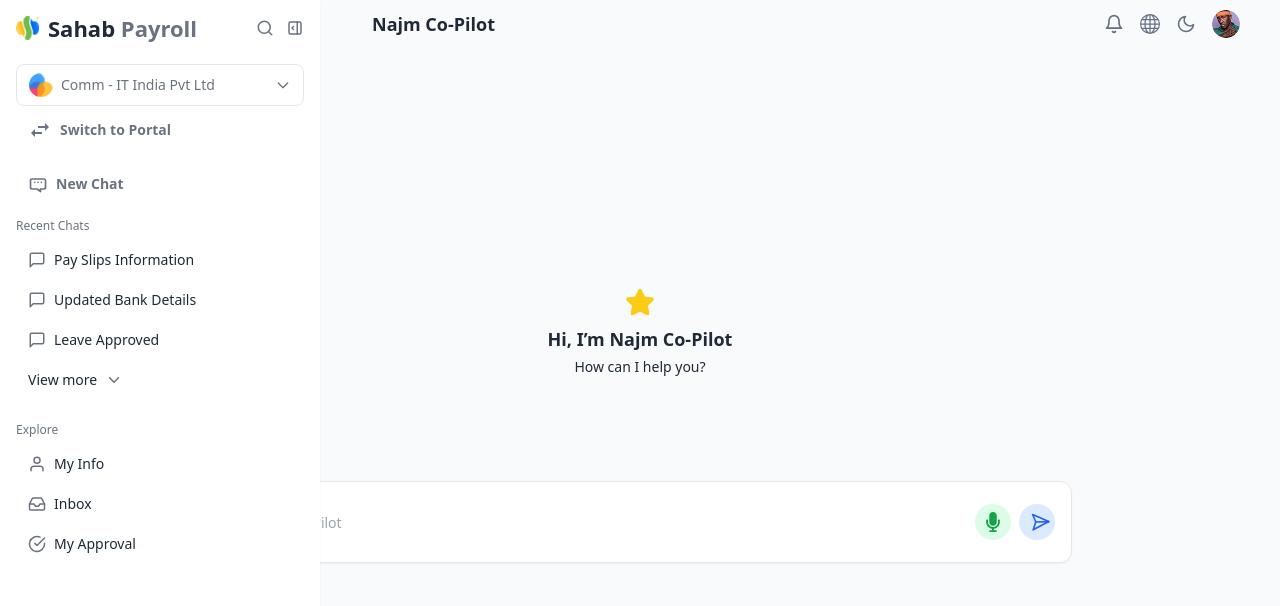
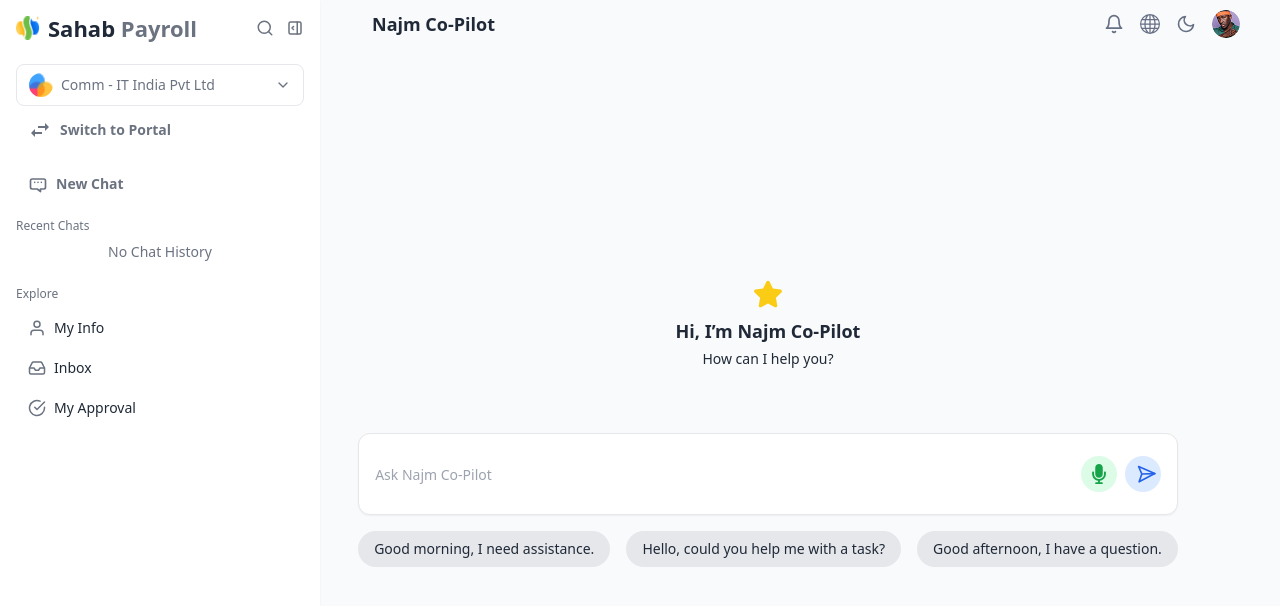
Before and after one commit to harishbade27/Chat-AI, a React (Create React App) app: page / in a window 1280 px wide. Both pictures are taken after a click on the button 25 px from the left and 25 px from the top of the page. Shown: the top 606 px of the page. Built offline with nearby package versions, Linux system fonts and the light colour scheme.

Commit message:
add new implemented

```diff
--- a/src/components/ChatInput.jsx
+++ b/src/components/ChatInput.jsx
@@ -1,19 +1,29 @@
 import React, { useState, useRef, useEffect } from "react";
 import ReactMarkdown from "react-markdown";
 import { FiSend } from "react-icons/fi";
-import { FaStar } from "react-icons/fa";
-import { FaMicrophone, FaMicrophoneSlash } from "react-icons/fa";
+import { FaStar, FaMicrophone, FaMicrophoneSlash, FaCopy } from "react-icons/fa";
 
-const ChatInput = ({ theme }) => {
-
-  const [input, setInput] = useState("");
-  const [messages, setMessages] = useState([]);
+const ChatInput = ({ theme, input, setInput, messages, setMessages, isSidebarOpen }) => {
   const [loading, setLoading] = useState(false);
   const [showIntro, setShowIntro] = useState(true);
   const [isListening, setIsListening] = useState(false);
+  const [copyToast, setCopyToast] = useState("");
+  const [aiTyping, setAiTyping] = useState("");
 
   const messagesEndRef = useRef(null);
   const recognitionRef = useRef(null);
+
+  const suggestions = [
+    "Good morning, I need assistance.",
+    "Hello, could you help me with a task?",
+    "Good afternoon, I have a question.",
+  ];
+
+  // Load from localStorage
+  useEffect(() => {
+    const storedMessages = JSON.parse(localStorage.getItem("chatHistory")) || [];
+    setMessages(storedMessages);
+  }, []);
 
   useEffect(() => {
     messagesEndRef.current?.scrollIntoView({ behavior: "smooth" });
@@ -51,73 +61,111 @@
     }
   };
 
-  const handleSend = async () => {
-    if (!input.trim()) return;
+  const handleSend = async (customInput) => {
+    const messageText = customInput || input;
+    if (!messageText.trim()) return;
 
-    const userMessage = { role: "user", content: input };
-    setMessages((prev) => [...prev, userMessage]);
+    const userMessage = {
+      id: Date.now(),
+      role: "user",
+      content: messageText,
+    };
+
     setInput("");
     setLoading(true);
     setShowIntro(false);
+    setAiTyping("");
+
+    // Add user message and store only user messages in localStorage
+    setMessages((prev) => {
+      const updatedMessages = [...prev, userMessage];
+      const userOnlyMessages = updatedMessages.filter((msg) => msg.role === "user");
+      localStorage.setItem("chatHistory", JSON.stringify(userOnlyMessages));
+      return updatedMessages;
+    });
 
     try {
-      const res = await fetch("https://openrouter.ai/api/v1/chat/completions", {
+      const res = await fetch(
+        "https://generativelanguage.googleapis.com/v1beta/models/gemini-1.5-flash:generateContent?key=AIzaSyDgirBU_2uaUzKgM1C7Qlyf9oQruiNd9Vk",
+        {
           method: "POST",
           headers: {
-          Authorization: "",
-          "HTTP-Referer": "https://najm-ai.netlify.app",
-          "X-Title": "najm-ai",
             "Content-Type": "application/json",
           },
           body: JSON.stringify({
-          model: "deepseek/deepseek-r1:free",
-          messages: [{ role: "user", content: input }],
+            contents: [
+              {
+                role: "user",
+                parts: [{ text: messageText }],
+              },
+            ],
           }),
-      });
+        }
+      );
 
       const data = await res.json();
-      const aiMessage = {
-        role: "ai",
-        content: data.choices?.[0]?.message?.content || "The server is busy at the moment. Please try again shortly 😊",
-      };
-      setMessages((prev) => [...prev, aiMessage]);
+      const aiText =
+        data.candidates?.[0]?.content?.parts?.[0]?.text ||
+        "The server is busy at the moment. Please try again shortly 😊";
+
+      // Simulate typing effect and add AI message only once
+      let i = 0;
+      setAiTyping("");
+      const typingInterval = setInterval(() => {
+        setAiTyping((prev) => prev + aiText[i]);
+        i++;
+        if (i === aiText.length) {
+          clearInterval(typingInterval);
+          setAiTyping("");
+          setMessages((prev) => [...prev, { role: "ai", content: aiText }]);
+        }
+      }, 50);
     } catch (error) {
       console.error("Error:", error);
       setMessages((prev) => [...prev, { role: "ai", content: "Something went wrong." }]);
+      setAiTyping("");
     } finally {
       setLoading(false);
     }
   };
 
+  const copyToClipboard = (text) => {
+    navigator.clipboard.writeText(text).then(
+      () => {
+        setCopyToast("Copied to clipboard!");
+        setTimeout(() => setCopyToast(""), 3000);
+      },
+      (err) => {
+        console.error("Error copying text: ", err);
+      }
+    );
+  };
+
   return (
-    <div className={`w-full max-w-4xl mx-auto mt-5 flex flex-col items-center px-4 ${theme.text}`}>
+    <div className={`transition-all duration-300 ease-in-out ${isSidebarOpen ? "md:ml-64" : "md:ml-0"}`}>
       {showIntro && (
-        <div className="flex flex-col items-center mb-20 w-full">
+        <div className="flex flex-col items-center mb-10 w-full">
           <FaStar className="text-yellow-400 text-3xl mb-2" />
-          <h2 className={`text-lg font-semibold text-center ${theme.text}`}>
-            Hi, I’m Najm Co-Pilot
-          </h2>
-          <p className={`text-sm mt-1 text-center ${theme.text}`}>
-            How can I help you?
-          </p>
+          <h2 className={`text-lg font-semibold text-center ${theme.text}`}>Hi, I’m Najm Co-Pilot</h2>
+          <p className={`text-sm mt-1 text-center ${theme.text}`}>How can I help you?</p>
         </div>
       )}
 
-      {/* Chat Messages */}
-      <div
-        className="w-full mb-6 max-h-[400px] overflow-y-auto pr-2 space-y-4 custom-scroll"
-        style={{ scrollbarWidth: "thin" }}
-      >
+      <div className="w-full mb-6 max-h-[400px] overflow-y-auto pr-2 space-y-4 custom-scroll" style={{ scrollbarWidth: "thin" }}>
         {messages.map((msg, index) => (
           <div key={index} className={`flex ${msg.role === "user" ? "justify-end" : "justify-start"}`}>
-            <div
-              className={`px-4 py-2 rounded-xl max-w-[75%] text-sm ${msg.role === "user"
-                ? "bg-blue-600 text-white"
-                : "bg-gray-100 dark:bg-gray-800 text-gray-800 dark:text-gray-100"
-                }`}
-            >
+            <div className={`px-4 py-2 rounded-xl max-w-[75%] text-sm ${msg.role === "user" ? "bg-blue-600 text-white" : "bg-gray-100 dark:bg-gray-800 text-gray-800 dark:text-gray-100"}`}>
               <ReactMarkdown>{msg.content}</ReactMarkdown>
             </div>
+            {msg.role === "ai" && (
+              <button
+                onClick={() => copyToClipboard(msg.content)}
+                className="ml-2 text-gray-400 hover:text-blue-500 dark:hover:text-blue-400 transition"
+                title="Copy to clipboard"
+              >
+                <FaCopy className="w-5 h-5" />
+              </button>
+            )}
           </div>
         ))}
 
@@ -127,11 +175,18 @@
           </div>
         )}
 
+        {aiTyping && (
+          <div className="flex justify-start">
+            <div className="px-4 py-2 rounded-xl max-w-[75%] text-sm bg-gray-100 dark:bg-gray-800 text-gray-800 dark:text-gray-100">
+              <ReactMarkdown>{aiTyping}</ReactMarkdown>
+            </div>
+          </div>
+        )}
+
         <div ref={messagesEndRef} />
       </div>
 
-      {/* Chat Input Bar */}
-      <div className="w-full bg-white dark:bg-gray-900 border border-gray-200 dark:border-gray-700 rounded-xl shadow-sm flex items-center px-4 py-4 mb-4">
+      <div className="w-full bg-white dark:bg-gray-900 border border-gray-200 dark:border-gray-700 rounded-xl shadow-sm flex items-center px-4 py-4 mb-2">
         <input
           placeholder="Ask Najm Co-Pilot"
           value={input}
@@ -145,7 +200,6 @@
           className="flex-1 h-12 outline-none text-sm bg-transparent text-gray-900 dark:text-gray-100"
         />
 
-        {/* Microphone Button */}
         <button
           type="button"
           onClick={handleMicClick}
@@ -155,16 +209,33 @@
           {isListening ? <FaMicrophoneSlash className="w-5 h-5" /> : <FaMicrophone className="w-5 h-5" />}
         </button>
 
-        {/* Send Button */}
         <button
           type="button"
-          onClick={handleSend}
+          onClick={() => handleSend()}
           disabled={loading}
           className="ml-2 p-2 rounded-full bg-blue-100 hover:bg-blue-200 dark:bg-blue-900 dark:hover:bg-blue-800 text-blue-600 dark:text-blue-300 transition"
         >
           <FiSend className="w-5 h-5" style={{ transform: "rotate(43deg)" }} />
         </button>
       </div>
+
+      <div className="w-full flex flex-wrap gap-4 mt-4 justify-center md:justify-start">
+        {suggestions.map((text, idx) => (
+          <button
+            key={idx}
+            onClick={() => handleSend(text)}
+            className="bg-gray-200 dark:bg-gray-700 text-sm text-gray-800 dark:text-gray-100 px-4 py-2 rounded-full hover:bg-blue-300 dark:hover:bg-blue-800 transition-all duration-300 ease-in-out transform hover:scale-105"
+          >
+            {text}
+          </button>
+        ))}
+      </div>
+
+      {copyToast && (
+        <div className="fixed top-6 left-1/2 transform -translate-x-1/2 bg-black text-white px-4 py-2 rounded-md shadow-lg z-50 text-sm">
+          {copyToast}
+        </div>
+      )}
     </div>
   );
 };
--- a/src/components/Sidebar.jsx
+++ b/src/components/Sidebar.jsx
@@ -1,4 +1,4 @@
-import React, { useState } from "react";
+import React, { useState, useEffect, useRef } from "react";
 import Logo from "../assets/images/Logo.png";
 import Company from "../assets/images/Grp.png";
 import {
@@ -14,24 +14,82 @@
 import { MdSwapHoriz } from "react-icons/md";
 import { TbLayoutSidebarRightExpand } from "react-icons/tb";
 import { BsThreeDotsVertical } from "react-icons/bs";
+import { FiTrash2 } from "react-icons/fi";
 
-const Sidebar = ({ theme, darkMode, isSidebarOpen, setIsSidebarOpen, toggleDarkMode }) => {
+const Sidebar = ({ darkMode, toggleDarkMode, theme, isSidebarOpen, setIsSidebarOpen, handleNewChat }) => {
   const [isSearchOpen, setIsSearchOpen] = useState(false);
+  const [chatHistory, setChatHistory] = useState([]);
+  const [showMoreChats, setShowMoreChats] = useState(false);
+  const [activeChatOptionsId, setActiveChatOptionsId] = useState(null);
+  const [dropdownPosition, setDropdownPosition] = useState({ top: 0, left: 0 });
+  const optionRefs = useRef({});
 
-  const chatHistory = [
-    { id: 1, title: "Pay Slips Information" },
-    { id: 2, title: "Updated Bank Details" },
-    { id: 3, title: "Leave Approved" },
-  ];
+
+  useEffect(() => {
+    const storedChats = JSON.parse(localStorage.getItem("chatHistory")) || [];
+    setChatHistory(storedChats);
+  }, []);
+
+  const saveChatHistory = (chats) => {
+    localStorage.setItem("chatHistory", JSON.stringify(chats));
+    setChatHistory(chats);
+  };
+
+  const clearChatHistory = () => {
+    localStorage.removeItem("chatHistory");
+    setChatHistory([]);
+  };
+
+  // const addNewChat = () => {
+  //   const newChat = {
+  //     id: Date.now(),
+  //     title: `New Chat ${chatHistory.length + 1}`,
+  //     content: `This is the content of chat ${chatHistory.length + 1}`,
+  //   };
+  //   const updatedChats = [...chatHistory, newChat];
+  //   saveChatHistory(updatedChats);
+  // };
+
+  const deleteChatHistory = (chatId) => {
+    const updatedChats = chatHistory.filter((chat) => chat.id !== chatId);
+    saveChatHistory(updatedChats);
+    setActiveChatOptionsId(null);
+  };
 
   const handleToggleTheme = () => {
     toggleDarkMode(!darkMode);
   };
 
+  const handleOutsideClick = (e) => {
+    if (!e.target.closest(".chat-options") && !e.target.closest(".dropdown-menu")) {
+      setActiveChatOptionsId(null);
+    }
+  };
+
+  useEffect(() => {
+    document.addEventListener("click", handleOutsideClick);
+    return () => document.removeEventListener("click", handleOutsideClick);
+  }, []);
+
   const sidebarItem = `flex items-center gap-2 px-3 py-2 text-sm font-medium cursor-pointer
     hover:bg-gray-100 dark:hover:bg-gray-700
     hover:text-black dark:hover:text-white
     rounded`;
+
+  const visibleChats = showMoreChats ? chatHistory : chatHistory.slice(0, 3);
+
+  const handleChatOptionClick = (chatId) => {
+    if (activeChatOptionsId === chatId) {
+      setActiveChatOptionsId(null);
+    } else {
+      const refEl = optionRefs.current[chatId];
+      if (refEl) {
+        const rect = refEl.getBoundingClientRect();
+        setDropdownPosition({ top: rect.top + window.scrollY + 20, left: rect.left });
+      }
+      setActiveChatOptionsId(chatId);
+    }
+  };
 
   return (
     <aside
@@ -50,6 +108,7 @@
       )}
 
       <div>
+        {/* Top Logo & Search Toggle */}
         <div className="flex items-center justify-between mb-6">
           <div className="flex items-center gap-2">
             <img src={Logo} alt="Logo" className="w-6 h-6" />
@@ -71,6 +130,7 @@
           </div>
         </div>
 
+        {/* Search Box */}
         {isSidebarOpen && isSearchOpen && (
           <div className="relative mb-4">
             <FiSearch className={`absolute left-3 top-3 ${theme.subtext}`} />
@@ -82,22 +142,17 @@
           </div>
         )}
 
+        {/* Company Switch */}
         {isSidebarOpen && (
           <div className="mb-4 space-y-1">
-            <div className={`w-full border rounded-lg px-3 py-2 ${theme.card} flex items-center justify-between cursor-pointer hover:bg-gray-100 dark:hover:bg-gray-700 hover:text-black dark:hover:text-white`}>
+            <div
+              className={`w-full border rounded-lg px-3 py-2 ${theme.card} flex items-center justify-between cursor-pointer hover:bg-gray-100 dark:hover:bg-gray-700 hover:text-black dark:hover:text-white`}
+            >
               <div className="flex items-center gap-2">
                 <img src={Company} alt="Company Logo" className="w-6 h-6 rounded-full" />
                 <span className={`text-sm font-medium ${theme.subtext}`}>Comm - IT India Pvt Ltd</span>
               </div>
-              <svg
-                className={`w-4 h-4 ${theme.subtext}`}
-                fill="none"
-                stroke="currentColor"
-                strokeWidth="2"
-                viewBox="0 0 24 24"
-              >
-                <path strokeLinecap="round" strokeLinejoin="round" d="M19 9l-7 7-7-7" />
-              </svg>
+              <FiChevronDown className={`w-4 h-4 ${theme.subtext}`} />
             </div>
 
             <div className={`${sidebarItem} ${theme.card}`}>
@@ -107,8 +162,9 @@
           </div>
         )}
 
+        {/* Add Chat */}
         {isSidebarOpen && (
-          <div className={`${sidebarItem}`}>
+          <div className={`${sidebarItem}`} onClick={handleNewChat}>
             <svg
               className={`w-5 h-5 ${theme.subtext}`}
               fill="none"
@@ -116,50 +172,91 @@
               strokeWidth="2"
               viewBox="0 0 24 24"
             >
-              <path strokeLinecap="round" strokeLinejoin="round" d="M8 10h.01M12 10h.01M16 10h.01M21 16V8a2 2 0 00-2-2H5a2 2 0 00-2 2v8a2 2 0 002 2h6l4 3v-3h4a2 2 0 002-2z" />
+              <path
+                strokeLinecap="round"
+                strokeLinejoin="round"
+                d="M8 10h.01M12 10h.01M16 10h.01M21 16V8a2 2 0 00-2-2H5a2 2 0 00-2 2v8a2 2 0 002 2h6l4 3v-3h4a2 2 0 002-2z"
+              />
             </svg>
             <span className={`text-sm font-semibold ${theme.subtext}`}>New Chat</span>
           </div>
         )}
 
+        {/* Recent Chats */}
         {isSidebarOpen && (
           <div className="mt-4 mb-6">
             <p className={`text-xs font-medium mb-2 ${theme.subtext}`}>Recent Chats</p>
-            <div className="space-y-1">
-              {chatHistory.map((chat) => (
+            <div className="space-y-1 overflow-y-auto" style={{ maxHeight: "250px" }}>
+              {chatHistory.length === 0 ? (
+                <p className="text-center text-sm text-gray-500">No Chat History</p>
+              ) : (
+                visibleChats.map((chat) => (
                   <div
                     key={chat.id}
-                  className={`group ${sidebarItem} ${theme.text} flex items-center justify-between`}
+                    className={`relative group ${sidebarItem} ${theme.text} flex items-center justify-between`}
                   >
                     <div className="flex items-center gap-2">
                       <FiMessageSquare className={`text-lg ${theme.subtext}`} />
-                    <span>{chat.title}</span>
+                      <div>
+                        <p className="font-semibold">{chat.title}</p>
+                        <p className="text-xs">
+                          {chat.content.length > 50 ? chat.content.slice(0, 50) + "..." : chat.content}
+                        </p>
                       </div>
-                  <BsThreeDotsVertical className={`hidden group-hover:block text-lg ${theme.subtext}`} />
                     </div>
-              ))}
-              <div className={`${sidebarItem} ${theme.text}`}>
-                <span>View more</span>
+                    <div
+                      className="chat-options cursor-pointer"
+                      ref={(el) => (optionRefs.current[chat.id] = el)}
+                    >
+                      <BsThreeDotsVertical
+                        className={`text-lg ${theme.subtext}`}
+                        onClick={(e) => {
+                          e.stopPropagation();
+                          handleChatOptionClick(chat.id);
+                        }}
+                      />
+                    </div>
+                  </div>
+                ))
+              )}
+
+              {chatHistory.length > 3 && (
+                <div
+                  className={`${sidebarItem} ${theme.text}`}
+                  onClick={() => setShowMoreChats(!showMoreChats)}
+                >
+                  <span>{showMoreChats ? "View less" : "View more"}</span>
                   <FiChevronDown className={`text-lg ${theme.subtext}`} />
                 </div>
+              )}
             </div>
+
+            {/* Clear Chat */}
+            {chatHistory.length > 0 && (
+              <div className="w-full text-right mt-2">
+                <button
+                  onClick={clearChatHistory}
+                  className="text-sm text-red-500 hover:underline"
+                >
+                  Clear Chat
+                </button>
+              </div>
+            )}
           </div>
         )}
 
+        {/* Explore */}
         {isSidebarOpen && (
           <div className="space-y-1">
             <p className={`text-xs font-medium mb-2 ${theme.subtext}`}>Explore</p>
-
             <div className={`${sidebarItem} ${theme.text}`}>
               <FiUser className={`text-lg ${theme.subtext}`} />
               <span>My Info</span>
             </div>
-
             <div className={`${sidebarItem} ${theme.text}`}>
               <FiInbox className={`text-lg ${theme.subtext}`} />
               <span>Inbox</span>
             </div>
-
             <div className={`${sidebarItem} ${theme.text}`}>
               <FiCheckCircle className={`text-lg ${theme.subtext}`} />
               <span>My Approval</span>
@@ -167,6 +264,26 @@
           </div>
         )}
       </div>
+
+      {/* Fixed Dropdown (on top) */}
+      {activeChatOptionsId && (
+        <div
+          className="dropdown-menu absolute w-32 bg-white dark:bg-gray-800 shadow-md rounded border border-gray-200 dark:border-gray-700 z-50"
+          style={{
+            top: dropdownPosition.top,
+            left: dropdownPosition.left - 120,
+          }}
+        >
+          <div
+            className="flex items-center gap-2 p-2 text-sm hover:bg-red-100 dark:hover:bg-red-600 text-red-600 cursor-pointer"
+            onClick={() => deleteChatHistory(activeChatOptionsId)}
+          >
+            <FiTrash2 className="text-base" />
+            <span>Delete</span>
+          </div>
+        </div>
+      )}
+
       <div className="block md:hidden mb-20 mt-4">
         <button
           onClick={handleToggleTheme}
@@ -186,7 +303,6 @@
           )}
         </button>
       </div>
-
     </aside>
   );
 };
--- a/src/pages/NajmCoPilot.jsx
+++ b/src/pages/NajmCoPilot.jsx
@@ -6,18 +6,27 @@
 import { TbLayoutSidebarRightExpand } from "react-icons/tb";
 
 const NajmCoPilot = () => {
+  const [input, setInput] = useState("");
+  const [messages, setMessages] = useState([]);
+
   const [darkMode, setDarkMode] = useState(false);
   const [isSidebarOpen, setIsSidebarOpen] = useState(false);
   const theme = darkMode ? darkTheme : lightTheme;
 
   const toggleDarkMode = () => setDarkMode(!darkMode);
 
+  // Function to handle clearing the input and AI response when "New Chat" is clicked
+  const handleNewChat = () => {
+    setInput("");
+    setMessages((prevMessages) => prevMessages.filter(msg => msg.role !== 'user' && msg.role !== 'ai'));
+  };
+
   return (
     <div className={`min-h-screen flex ${theme.background}`}>
       {/* Sidebar toggle icon */}
       {!isSidebarOpen && (
         <button
-          onClick={() => setIsSidebarOpen(true)} // Open sidebar
+          onClick={() => setIsSidebarOpen(true)}
           className={`absolute left-4 top-4 text-lg cursor-pointer ${theme.subtext}`}
         >
           <TbLayoutSidebarRightExpand />
@@ -32,6 +41,7 @@
           theme={theme}
           isSidebarOpen={isSidebarOpen}
           setIsSidebarOpen={setIsSidebarOpen}
+          handleNewChat={handleNewChat}
         />
       )}
 
@@ -44,7 +54,16 @@
         <main
           className={`flex-1 p-4 flex flex-col justify-center items-center text-center ${theme.text}`}
         >
-          <ChatInput darkMode={darkMode} toggleDarkMode={toggleDarkMode} theme={theme} />
+          <ChatInput
+            darkMode={darkMode}
+            toggleDarkMode={toggleDarkMode}
+            theme={theme}
+            input={input}
+            setInput={setInput}
+            messages={messages}
+            setMessages={setMessages}
+            isSidebarOpen={isSidebarOpen}
+          />
         </main>
       </div>
     </div>
```
Lines whose indentation alone changed are shown as unchanged.
